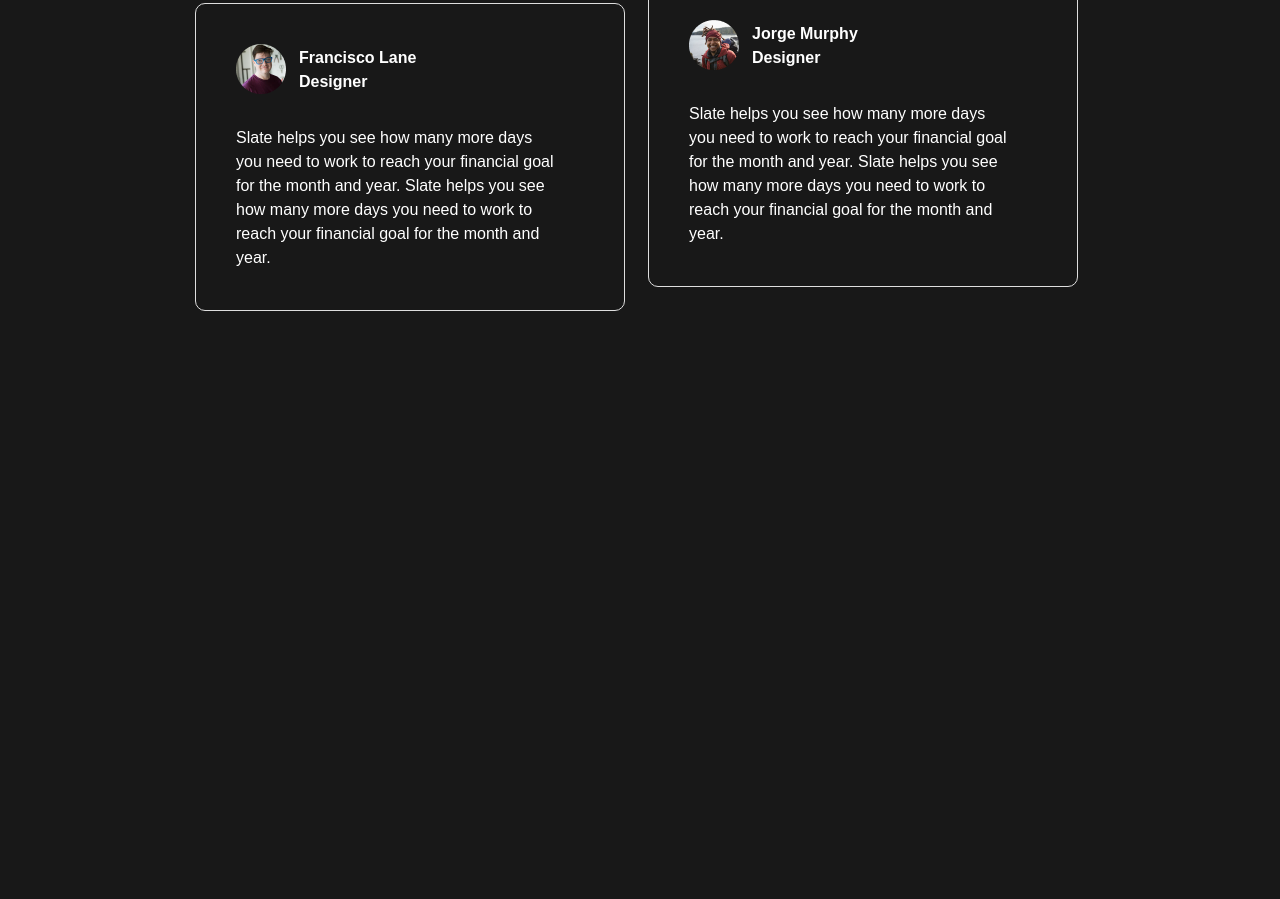
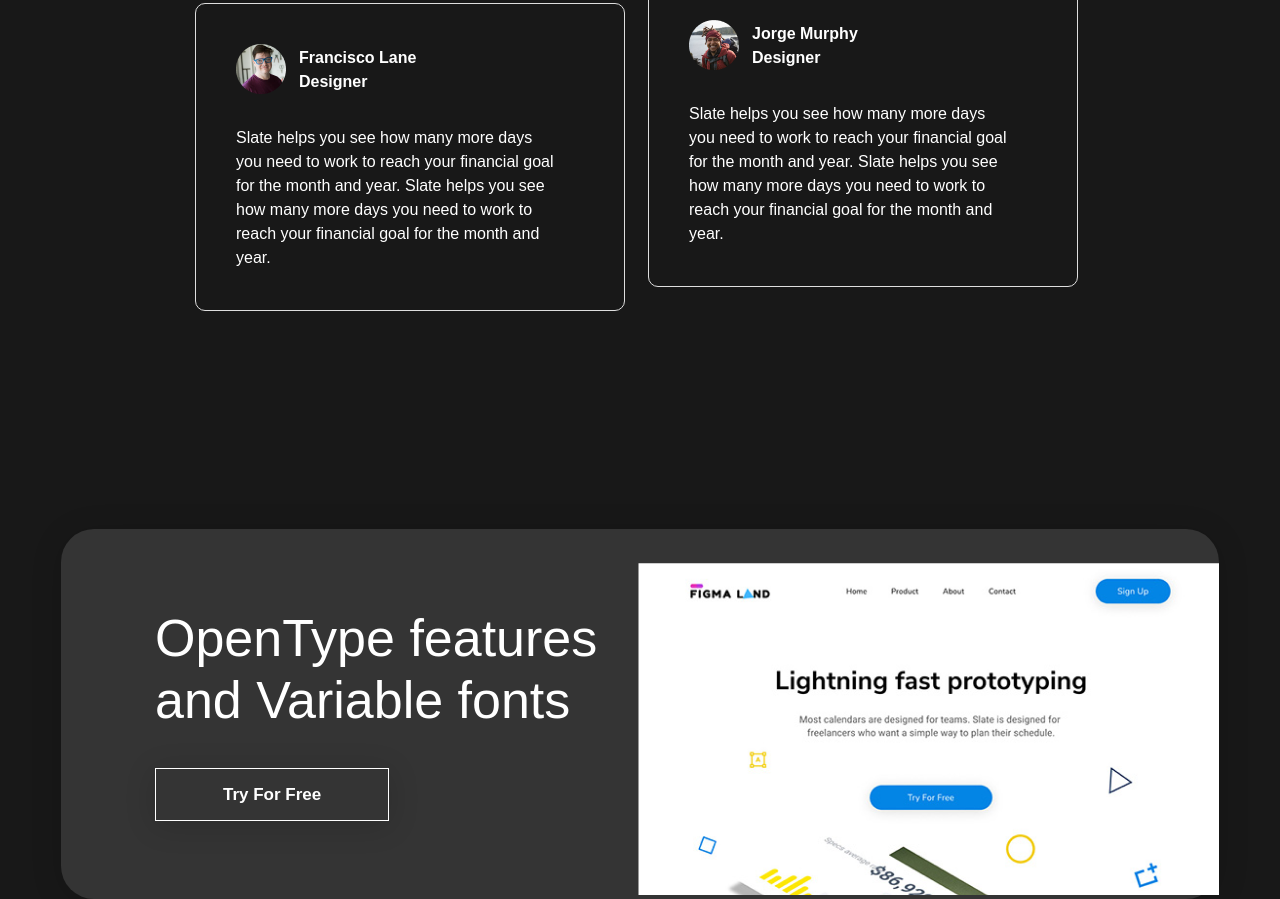
Before and after one commit to BenNiks1/Bogdan-Sychev, a plain HTML site: page Figmaland_dark/index.html in a window 1280 px wide. Shown: the part 6169-7068 px from the top of the page. Before the commit the page ends 6698 px from the top, so only its background shows below. Drawn offline with Linux system fonts and the light colour scheme; a web font is replaced by a local one.

Commit message:
added trial section

```diff
--- a/Figmaland_dark/index.html
+++ b/Figmaland_dark/index.html
@@ -316,6 +316,21 @@
         </ul>
       </section>
       <!-- /testimonials -->
+      <!-- trial -->
+      <section class="trial">
+        <div class="trial__inner">
+          <div class="trial__container">
+            <p class="trial__container-text">
+              OpenType features and Variable fonts
+            </p>
+            <button class="trial__container-btn">Try For Free</button>
+          </div>
+          <div class="trial__picture">
+            <img src="./img/trial/1.png" alt="Trial picture" class="trial__picture-img">
+          </div>
+        </div>
+      </section>
+      <!-- /trial -->
     </main>
   </body>
 </html>
--- a/Figmaland_dark/style/main.scss
+++ b/Figmaland_dark/style/main.scss
@@ -459,7 +459,7 @@ body {
     margin-bottom: 60px;
   }
   &__list {
-    column-count:2;
+    column-count: 2;
 
     width: 890px;
     margin-bottom: 210px;
@@ -496,3 +496,52 @@ body {
     }
   }
 }
+/*trial*/
+
+.trial {
+  display: flex;
+  justify-content: center;
+  &__inner {
+    display: flex;
+    align-items: center;
+
+
+    background: #343434;
+    box-shadow: 0px 4px 31px rgba(0, 0, 0, 0.15);
+    border-radius: 33px;
+    max-width: 1220px;
+  }
+  &__container {
+    margin: 78px 0 78px 94px;
+    &-text {
+      font-weight: normal;
+      font-size: 52px;
+      line-height: 62px;
+
+      width: 479px;
+      margin-bottom: 37px;
+    }
+    &-btn {
+      padding: 13px 67px;
+
+      background: none;
+      border: 1px solid #fff;
+      box-shadow: 0px 4px 31px rgba(0, 0, 0, 0.15);
+      color: #fff;
+
+      font-family: "Graphik Web", sans-serif;
+      font-style: normal;
+      font-weight: 600;
+      font-size: 17px;
+      line-height: 25px;
+
+      cursor: pointer;
+      &:hover {
+        background: #4452fe;
+        border: 1px solid #4452fe;
+
+        transition: 0.2s;
+      }
+    }
+  }
+}
```
Also changed, not shown: Figmaland_dark/img/trial/1.png (added), Figmaland_dark/style/main.css, 1 other file.
